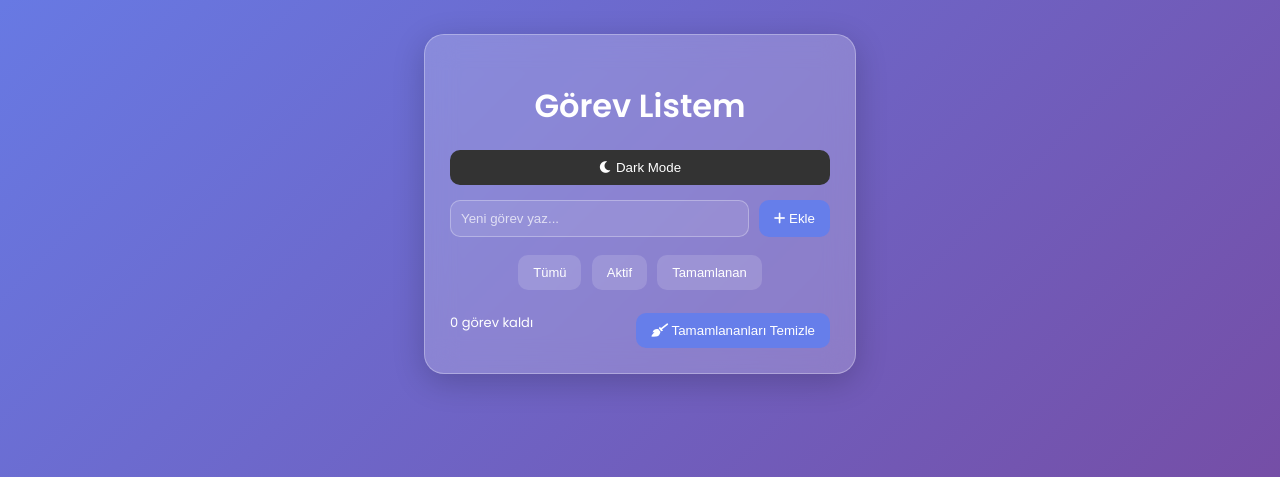
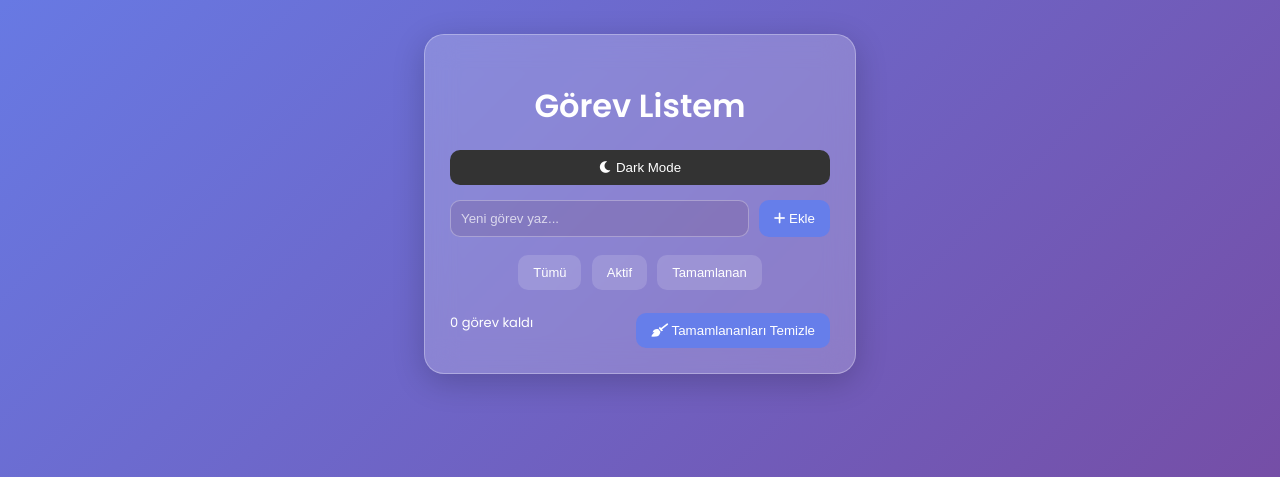
Before and after one commit to Melekkorkmazz/kisisel-site, a PHP site: page / in a window 1280 px wide. Shown: the part 196-673 px from the top of the page. Run offline with PHP 8.4, Linux system fonts and the light colour scheme.

Commit message:
css değişti

```diff
--- a/style.css
+++ b/style.css
@@ -29,7 +29,7 @@ input {
     padding: 10px;
     border-radius: 10px;
     border: 1px solid rgba(255, 255, 255, 0.3);
-    background: rgba(255, 255, 255, 0.1);
+    background: rgba(80, 28, 28, 0.1);
     color: white;
     outline: none;
 }
```
